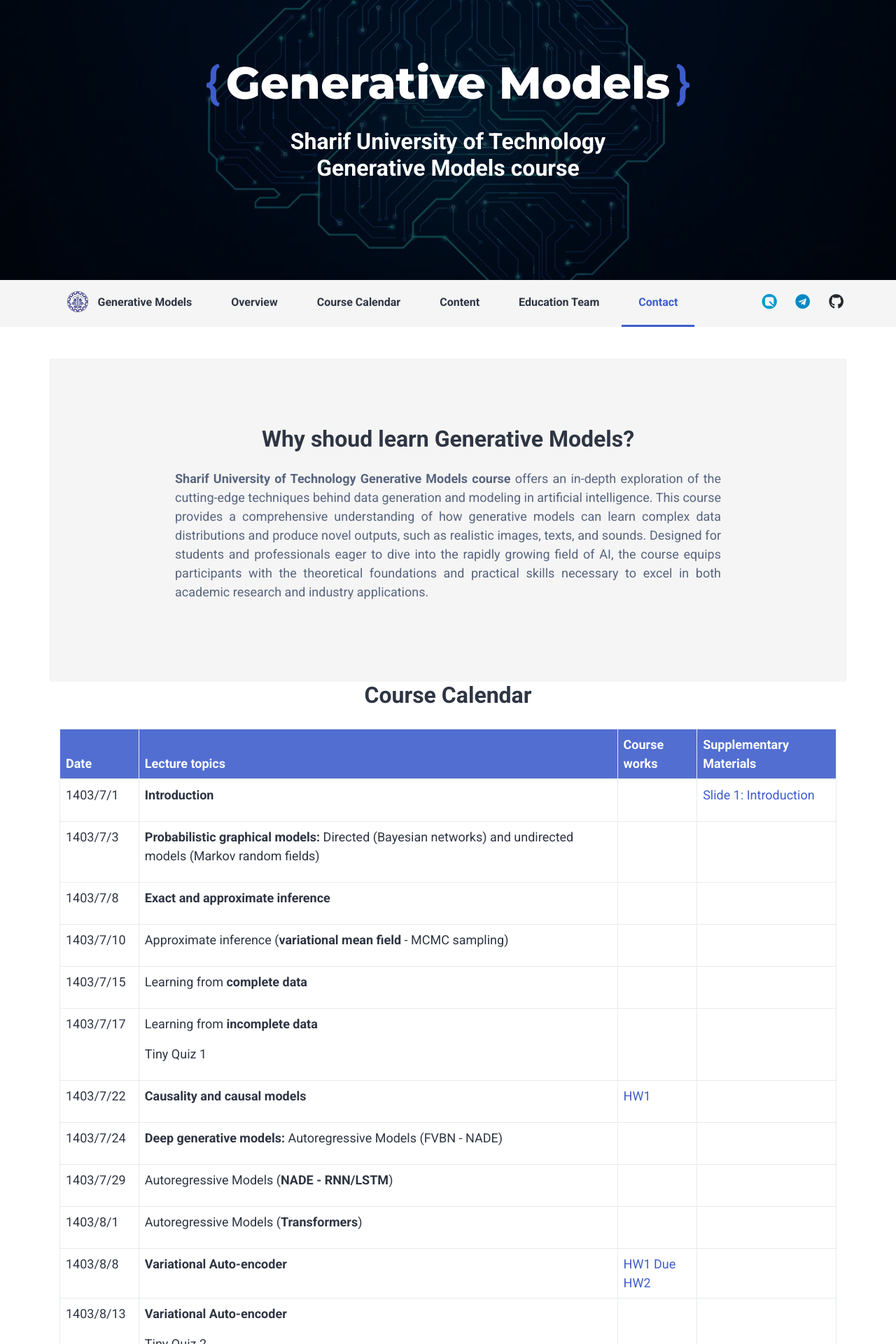
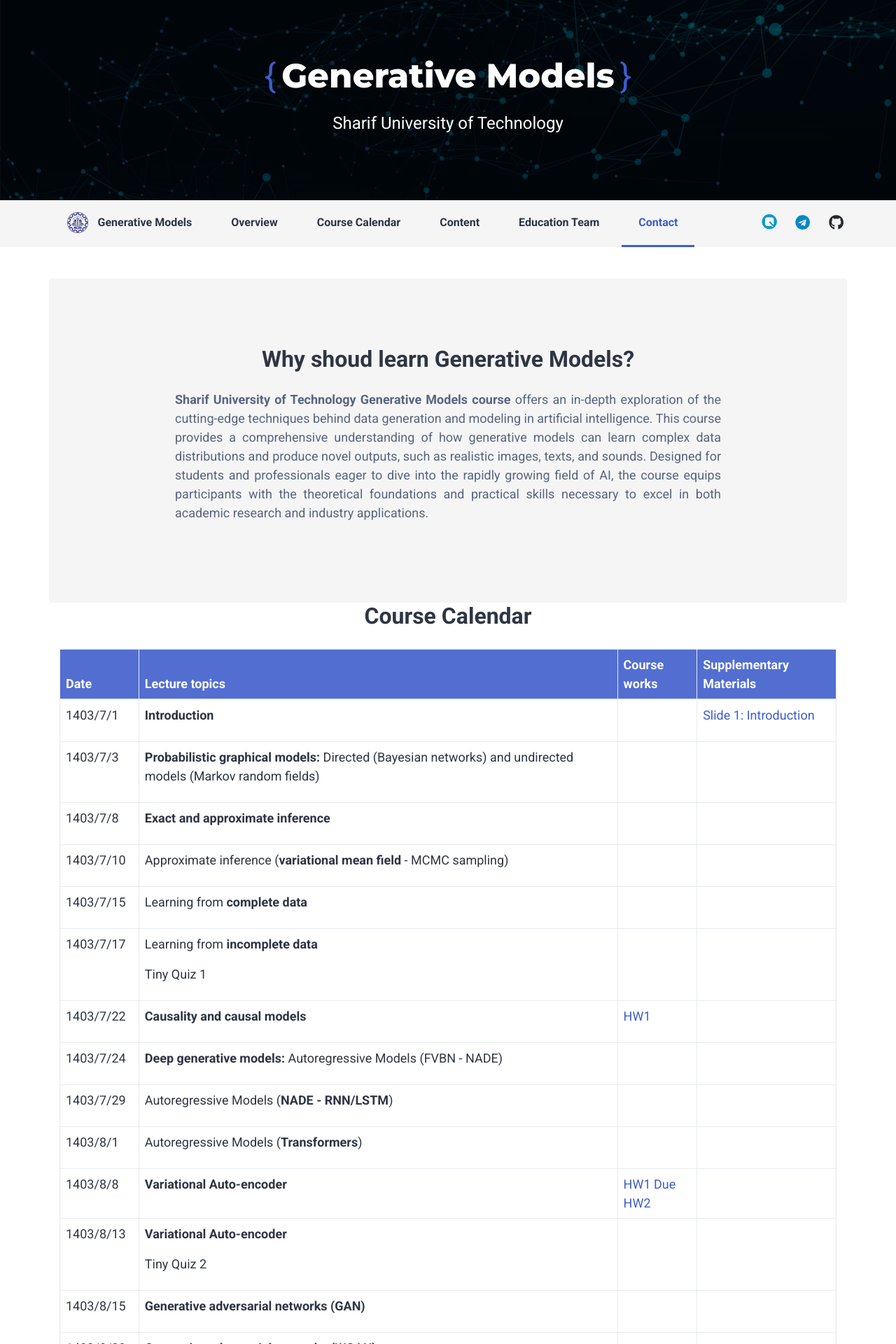
Before and after one commit to Sharif-CS-GenerativeModels/Sharif-CS-GenerativeModels.github.io, a Jekyll site: the page built from index.html, in a window 1280 px wide. Shown: the top 1920 px of the page at 70% size. Built offline with Jekyll 4.4.1, drawn with Linux system fonts in a browser that asks for light colours; some web fonts are replaced; comment, search, counter and statistics services are not loaded.

Commit message:
changes in header styles

```diff
--- a/_includes/header.html
+++ b/_includes/header.html
@@ -9,7 +9,7 @@
                 <h1 class="hero-heading mb-5">
                     <span class="brand mb-4 d-block"><span class="text-highlight pr-2">{</span><span
                             class="name">{{ site.title }}</span><span class="text-highlight pl-2">}</span></span>
-                    <span class="desc d-block">{{ site.university }} <br> {{ site.course }}</span>
+                    <span class="desc d-block">{{ site.university }}</span>
                     <span class="desc d-block"></span>
                 </h1>
                 <!-- <div class="text-center mb-5">
--- a/_includes/navbar.html
+++ b/_includes/navbar.html
@@ -15,7 +15,7 @@
                 {% endif %}
                 {% endfor %}
                 <li class="nav-item float-right">
-                    <a href="https://github.com/Sharif-CS-GenerativeModels/Sharif-CS-GenerativeModels.github.io" class="col-sm-1 nav-link float-right"><i class="fab fa-github fa-lg" style="color: #24292e;"></i></a>
+                    <a href="https://github.com/Sharif-CS-GenerativeModels" class="col-sm-1 nav-link float-right"><i class="fab fa-github fa-lg" style="color: #24292e;"></i></a>
                     <a href="#" class="col-sm-1 nav-link float-right"><i class="fab fa-telegram fa-lg" style="color: #0088c7;"></i></a>
                     <a href="https://quera.org/course/add_to_course/course/18735/" class="col-sm-1 nav-link float-right"><span class="icon-quera fa-lg" style="color: #09c;"></span></a>
                 </li>
```
Also changed, not shown: assets/css/theme.css, assets/images/255520.jpg (added), assets/images/header_back.jpg (added).
